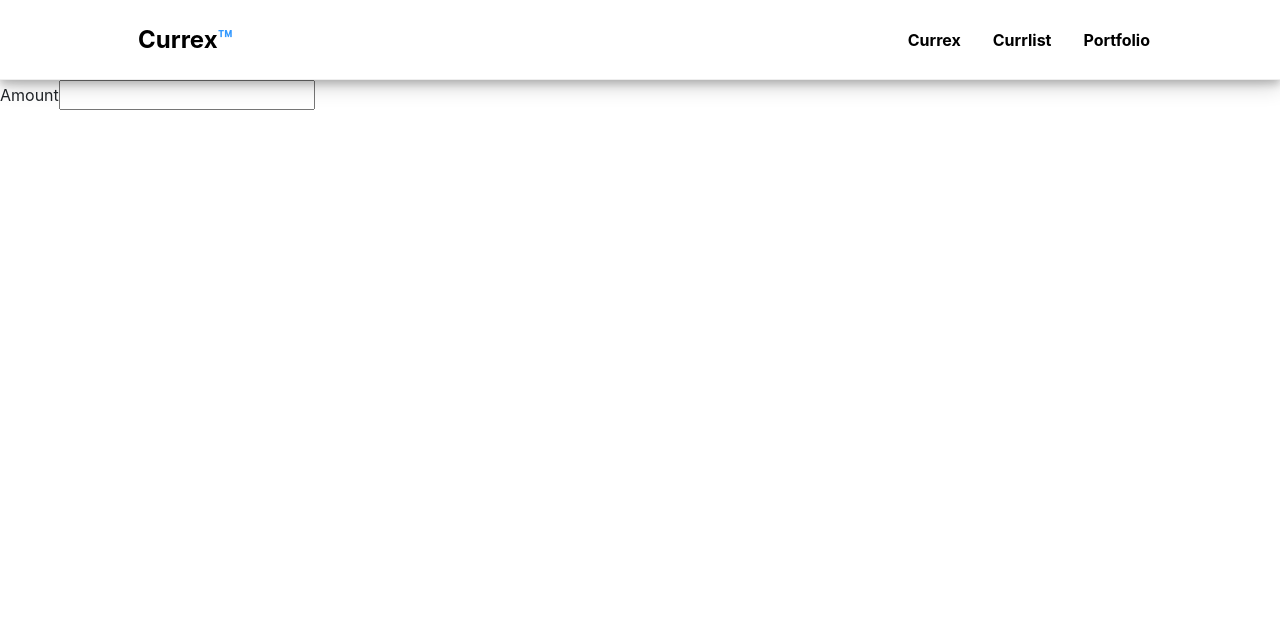
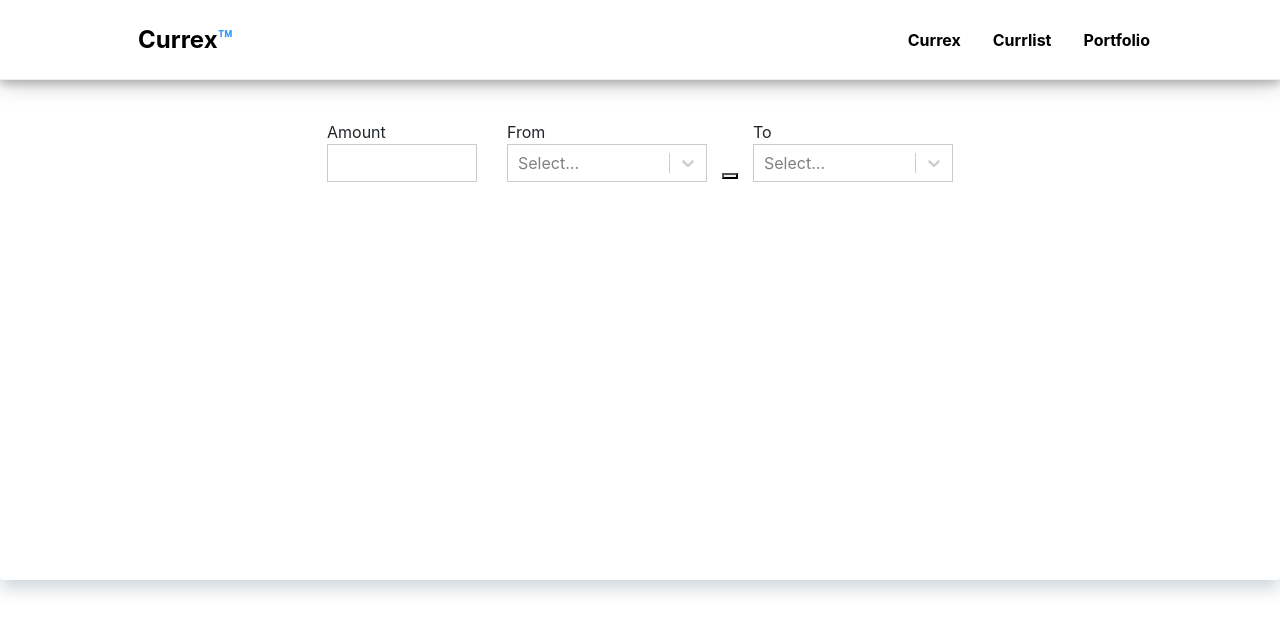
Before and after one commit to shogoBCN/exchange-app, a React (Create React App) app: page / in a window 1280 px wide. Shown: the top 632 px of the page. Built offline with nearby package versions, Linux system fonts and the light colour scheme; no server answers.

Commit message:
Dropdowns
populated and styled dropdowns
to do: button

```diff
--- a/package.json
+++ b/package.json
@@ -9,10 +9,13 @@
     "bootstrap": "^5.1.3",
     "jquery": "^3.6.0",
     "react": "^18.2.0",
+    "react-button": "^1.2.1",
     "react-dom": "^18.2.0",
     "react-icons": "^4.4.0",
     "react-router-dom": "^5.3.3",
     "react-scripts": "5.0.1",
+    "react-select": "^5.3.2",
+    "react-utils": "^1.0.0",
     "styled-components": "^5.3.5",
     "web-vitals": "^2.1.4"
   },
--- /dev/null
+++ b/src/components/APIcalls/index.js
@@ -0,0 +1,83 @@
+import React from 'react';
+import { checkStatus, json } from './utils';
+import Select from 'react-select';
+
+const styles = {
+  container: base => ({
+    ...base,
+    flex: 1
+  })
+};
+
+class DropDown extends React.Component {
+  constructor(props) {
+  super(props);
+    this.state = {
+      currencies: [],
+      selectedOption: null,
+      error: ''
+    }
+  }
+
+  componentDidMount() {
+    fetch(`https://altexchangerateapi.herokuapp.com/currencies`)
+      .then(checkStatus)
+      .then(json)
+      .then((data) => {
+        if (data !== data) {
+          throw new Error(data.Error);
+        }
+        if (data === data) {
+
+          this.setState({
+            currencies: data
+          })
+        }
+      })
+      .catch((error) => {
+        this.setState({ error: error.message })
+        console.log(error);
+      })
+  }
+
+  handleChange = (selectedOption) => {
+    this.setState({ selectedOption }, () =>
+      console.log(`Option selected:`, this.state.selectedOption)
+    );
+  };
+
+  render() {
+    const { selectedOption } = this.state;
+    const { currencies } = this.state;
+    let option = []
+
+    if (Object.entries(currencies).length > 0) {
+      Object.entries(currencies).forEach(item => {
+        let selectable = {}
+        selectable.value = item[0]
+        selectable.label = item.join(" - ")
+        option.push(selectable)
+      })
+    }
+
+    return (
+      <Select
+      styles={styles}
+      theme={(theme) => ({
+        ...theme,
+        borderRadius: 0,
+        colors: {
+          ...theme.colors,
+          primary25: 'white',
+          primary: 'black',
+        },
+      })}
+      options={option}
+      value={selectedOption}
+      onChange={this.handleChange}
+      />
+    )
+  }
+}
+
+export default DropDown;
--- /dev/null
+++ b/src/components/APIcalls/utils.js
@@ -0,0 +1,7 @@
+export const checkStatus = (response) => {
+  if (response.ok) {
+    return response;
+  }
+  throw new Error('Request was either a 404 or 500');
+}
+export const json = (response) => response.json()
--- a/src/components/currex/currexElements.js
+++ b/src/components/currex/currexElements.js
@@ -1,9 +1,65 @@
 import styled from 'styled-components'
 
 export const Framer = styled.div`
+  padding: 10px;
+  border-radius: .25rem!important;
+  box-shadow: rgb(58 78 95 / 20%) 0 10px 16px, rgb(58 78 95 / 5%) 0 -5px 16px;
+  background-color: #fff;
+  height: 500px;
+`
+
+export const CurrExMain = styled.div`
+  margin-top: 30px;
+  align-items: end;
+  justify-content: center;
+  display: flex;
+`
+
+export const Amount = styled.div`
+  margin: 0 15px 0 15px;
+  align-items: center;
+  flex-direction: row;
+`
+
+export const ConvertFrom = styled.div`
+  width: 200px;
+  margin: 0 15px 0 15px;
+  align-items: center;
+  flex-direction: row;
+`
+
+export const ConvertTo = styled.div`
+  width: 200px;
+  margin: 0 15px 0 15px;
+  align-items: center;
+  flex-direction: row;
+`
+
+export const Input = styled.input`
+  width: 150px;
+  background-color: hsl(0, 0%, 100%);
+  border-color: hsl(0, 0%, 80%);
+  border-radius: 0;
+  border-style: solid;
+  border-width: 1px;
+  cursor: default;
+  display: flex;
+  flex-wrap: wrap;
+  justify-content: space-between;
+  min-height: 38px;
+  position: relative;
+  transition: all 100ms;
+  box-sizing: border-box;
+
+  &:focus {
+    border: 2px solid black;
+  }
+`
+
+export const Button = styled.button`
 
 `
 
-export const Amount = styled.div`
+export const SwitchButton = styled.div`
 
 `
--- a/src/components/currex/index.js
+++ b/src/components/currex/index.js
@@ -1,16 +1,30 @@
 import React from 'react'
-import { Framer, Amount } from './CurrexElements'
+import DropDown from '../APIcalls'
+
+import { Framer, Amount, ConvertFrom, ConvertTo, SwitchButton, CurrExMain, Input, Button } from './CurrexElements'
 
 const CurrEx = () => {
+
   return (
     <>
       <Framer>
-        <>
+        <CurrExMain>
           <Amount>
             <label>Amount</label>
-            <input type="number" />
+            <Input />
           </Amount>
-        </>
+          <ConvertFrom>
+            <label>From</label>
+              <DropDown />
+          </ConvertFrom>
+          <SwitchButton>
+            <Button />
+          </SwitchButton>
+          <ConvertTo>
+            <label>To</label>
+            <DropDown />
+          </ConvertTo>
+        </CurrExMain>
       </Framer>
     </>
   )
```
Also changed, not shown: 1 other file (tests, documents, lock files or other folders).
